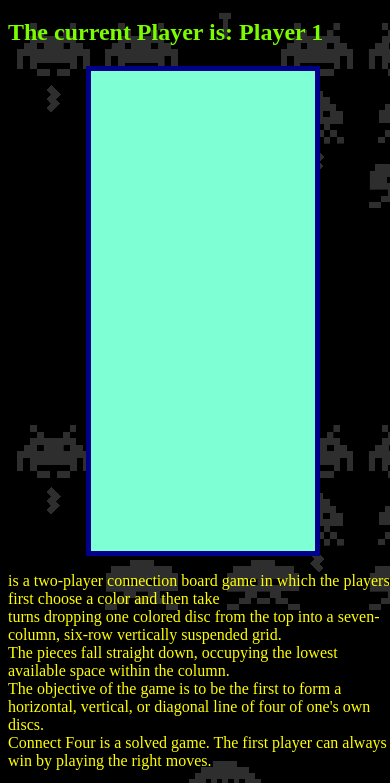
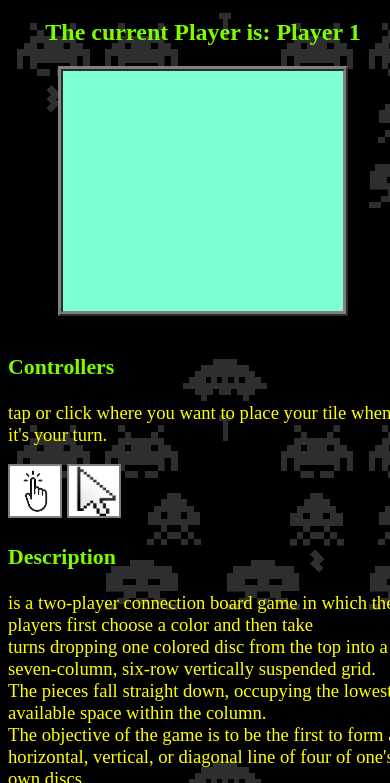
Before and after one commit to ajloinformatico/ClassicsGames, a plain HTML site: page connectFour/ConnectFour.html in a window 390 px wide. Shown: the part 61-844 px from the top of the page. Drawn offline with Linux system fonts and the light colour scheme.

Commit message:
added controls

```diff
--- a/connectFour/ConnectFour.html
+++ b/connectFour/ConnectFour.html
@@ -18,7 +18,9 @@
 <header>
     <h1>CONNECT FOUR GAME</h1>
 </header>
+
 <h2>The current Player is: Player <span id="current-player">1</span></h2>
+<center>
 <section id="game">
     <div class="grid">
         <div></div>
@@ -72,7 +74,18 @@
         <div class="taken"></div>
     </div>
 </section>
+</center>
+    <!--Controllers and description-->
+    <section class="controllers">
+        <h3>Controllers</h3>
+        <p>
+            tap or click where you want to place your tile when it's your turn.
+        </p>
+        <img src="../srcIndex/controles/dedo.PNG" alt="finger" title="Controller">
+        <img src="../srcIndex/controles/click.PNG" alt="mouse" title="Controller">
+    </section>
     <section class="description">
+        <h3>Description</h3>
         <p>
             is a two-player connection board game in which the players first choose a color and then take<br>
             turns dropping one colored disc from the top into a seven-column, six-row vertically suspended grid.<br>
--- a/connectFour/styles.css
+++ b/connectFour/styles.css
@@ -13,19 +13,19 @@ header{
     text-align: center;
 }
 
-
-/*Content of the display game*/
-/*todo colocar contenido en el centro y poner descripción de los controles*/
-#game{
-    display: flex;
-    align-items: center;
-    margin-right: 20%;
-    margin-left: 20%;
-
+/*Current PLAYER*/
+h2{
+    text-align: center;
 }
 
+/*Description*/
+h3{
+    color:lawngreen;
+}
+
+
 .grid{
-    border: 5px solid darkblue;
+    border: 5px ridge gray;
     display: flex;
     flex-wrap: wrap;
     height: 480px; /*240*/
@@ -36,6 +36,7 @@ header{
 .grid div {
     height: 80px; /*40*/
     width: 80px; /*40*/
+
 }
 /*Player 1 style COLOR LIKE FIFA FOOTBALL*/
 .player-one {
@@ -50,8 +51,28 @@ header{
 
 /*Class for desciption*/
 .description {
+
+    margin-left: 5%;
     color: yellow;
+    font-size: 14pt;
 }
+
+/*Class for the cntrollers*/
+.controllers {
+    margin-top: 2%;
+    margin-left: 5%;
+    color: yellow;
+    font-size: 14pt;
+}
+
+/*Image for the controllers*/
+.controllers img{
+    width: 70px;
+    height: 70px;
+    border: 4px solid gray;
+    border-radius: 2px;
+}
+
 
 /*Class for the footer*/
 footer{
@@ -77,3 +98,38 @@ footer a:hover{
     background-color: yellow;
     color: red;
 }
+
+@media only screen and (max-width: 736px) {
+
+    /*do everything in half*/
+    .grid{
+        height: 240px; /*Make display t*/
+        width: 280px; /*280*/
+    }
+    .grid div {
+        height: 40px; /*40*/
+        width: 40px; /*40*/
+    }
+
+    .player-one{
+        border-radius: 20px; /*20*/
+    }
+    .player-two{
+        border-radius: 20px;
+    }
+
+    /*More margin with the display and no margin-left*/
+    .description{
+        margin-left: 0;
+    }
+    .controllers{
+        margin-top: 10%;
+        margin-left: 0;
+    }
+    .controllers img{
+        width: 50px;
+        height: 50px;
+        border: 2px solid gray;
+        border-radius: 1px;
+    }
+}
```
Also changed, not shown: srcIndex/controles/click.PNG (added), srcIndex/controles/dedo.PNG (added).
